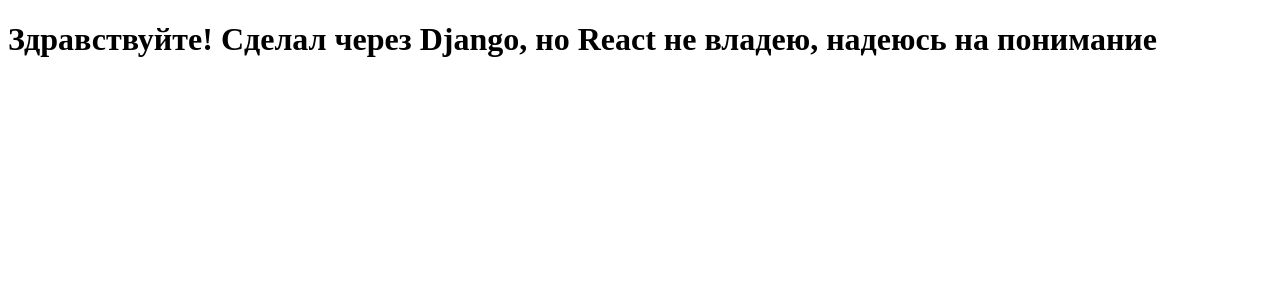
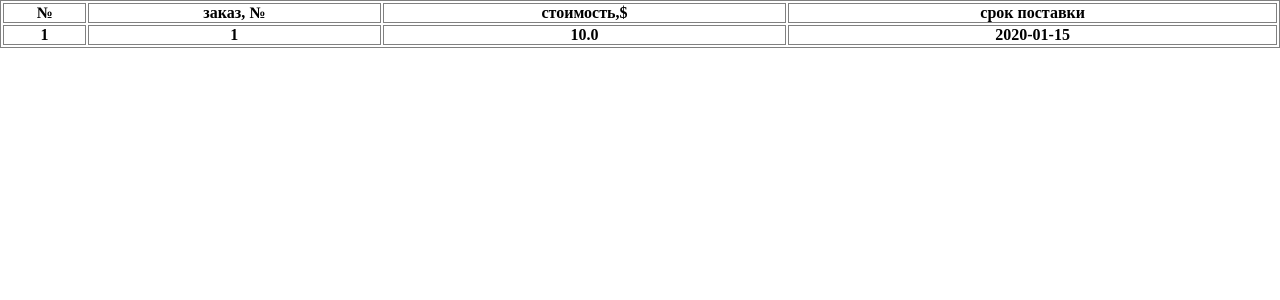
Before and after one commit to Ramil2003/Channel-service-test, a Django app: page / in a window 1280 px wide. Shown: the top 300 px of the page. Run offline with Django 4.2, Linux system fonts and the light colour scheme; tables that the repository leaves empty hold one stand-in row (values such as "Sample post"); lists and menus that the app fills with data are empty; parts of the project's set-up code (start-up, migrations or seed data) failed here and were passed over.

Commit message:
Add front

```diff
--- a/get_gs_data_app/views.py
+++ b/get_gs_data_app/views.py
@@ -5,5 +5,5 @@ from .models import SheetsData
 
 class DataListView(ListView):
     model = SheetsData
-    context_object_name = 'datas'
+    context_object_name = 'data_list'
     template_name = 'index.html'
--- /dev/null
+++ b/static/css/style.css
@@ -0,0 +1,21 @@
+* {
+	padding: 0;
+	margin: 0;
+	border: 0;
+}
+
+table {
+   width: 100%;
+}
+
+table {
+   border: 1px solid grey;
+}
+
+th {
+   border: 1px solid grey;
+}
+
+td {
+   border: 1px solid grey;
+}
--- a/templates/index.html
+++ b/templates/index.html
@@ -1,10 +1,27 @@
+{% load static %}
 <!DOCTYPE html>
 <html lang="en">
 <head>
     <meta charset="UTF-8">
     <title>Title</title>
+    <link href="{% static 'css/style.css' %}" rel="stylesheet" />
 </head>
 <body>
-    <h1>Здравствуйте! Сделал через Django, но React не владею, надеюсь на понимание</h1>
+    <table class="table">
+        <tr class="table_tr head">
+          <th>№</th>
+          <th>заказ, №</th>
+          <th>стоимость,$</th>
+          <th>срок поставки</th>
+        </tr>
+        {% for d in data_list %}
+        <tr>
+          <th> {{ forloop.counter }} </th>
+          <th> {{ d.order_num }}</th>
+          <th> {{ d.cost_dol }}</th>
+          <th> {{ d.delivery_time }}</th>
+        </tr>
+        {% endfor %}
+    </table>
 </body>
 </html>
```
